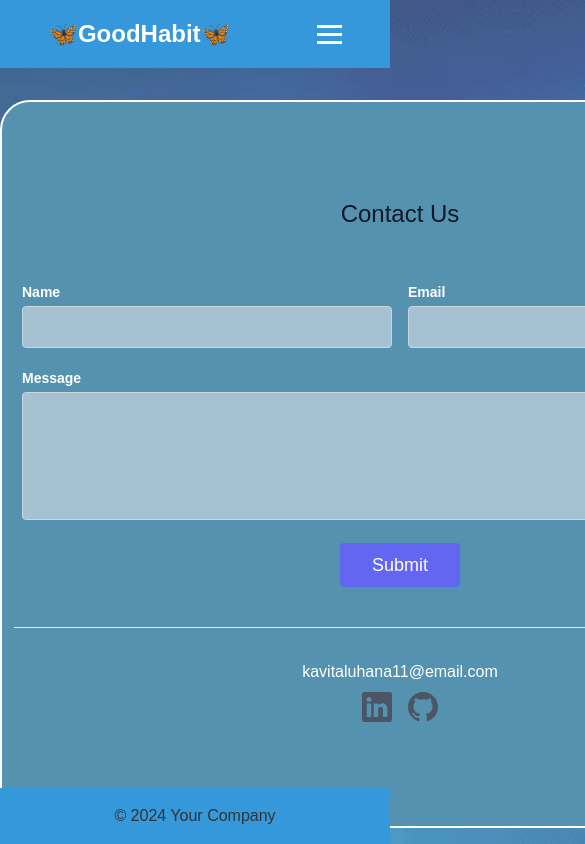
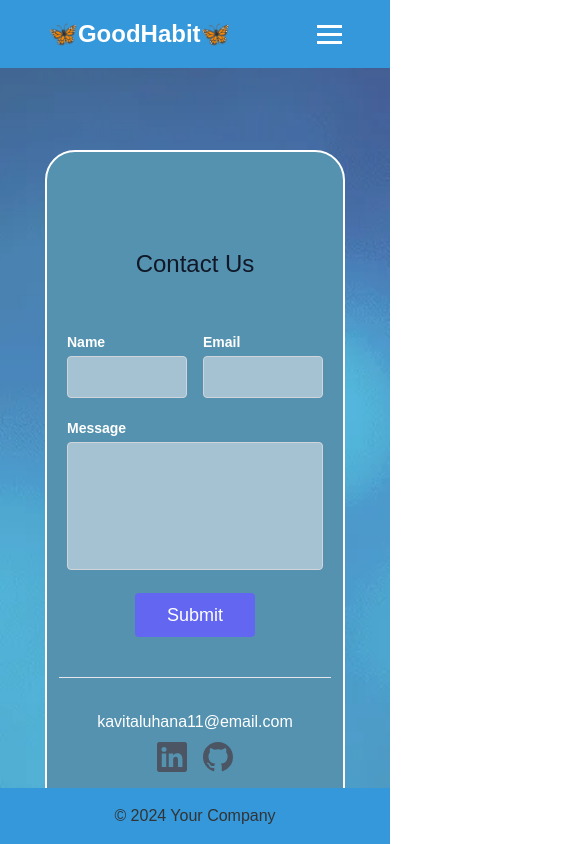
Before and after one commit to Kavita-LachmanDas/Cerum-Website, a Next.js app: page /routes/contact in a window 390 px wide. Shown: the top 844 px of the page, 585 px wide, since content can reach past the window. Built offline with nearby package versions, Linux system fonts and the light colour scheme.

Commit message:
cerum-website-using-Next.Js

```diff
--- a/src/app/globals.css
+++ b/src/app/globals.css
@@ -4,6 +4,7 @@
 
 /* General Styles */
 body, html {
+ overflow-x: hidden;
   margin: 0;
   padding: 0;
   font-family: Arial, sans-serif;
@@ -238,7 +239,34 @@ footer {
   margin: 10% auto;
   margin-top: 20%;
 }
+@media (max-width:1200px) {
+ #login-form{
+  position: relative;
+  top: 50px;
 
+ }
+}
+@media (max-width:833px) {
+  #login-form{
+   position: relative;
+   top: 100px;
+
+  }
+ }
+ @media (max-width:660px) {
+  #login-form{
+   position: relative;
+   top: 120px;
+
+  }
+ }
+ @media (max-width:520px) {
+  #login-form{
+   position: relative;
+   top: 160px;
+
+  }
+ }
 #login-form h2 {
   margin-bottom: 1rem;
 }
@@ -315,6 +343,14 @@ body {
   background-color: white;
   border-radius: 20px;
 }
+@media (max-width:450px) {
+  .card{
+   position: relative;
+right: 2px;
+width: 250px;
+
+  }
+ }
 .swiper {
   width: 100%;
 
@@ -330,7 +366,55 @@ body {
   justify-content: center;
   align-items: center;
 }
+@media (max-width:1200px) {
+  .mySwiper{
+   height: 600px;
 
+  }
+ }
+ @media (max-width:970px) {
+  .mySwiper{
+   height: 560px;
+
+  }
+ }
+ @media (max-width:900px) {
+  .mySwiper{
+   height: 500px;
+
+  }
+ }
+ @media (max-width:700px) {
+  .mySwiper{
+   height: 100px;
+
+  }
+ }
+ @media (max-width:660px) {
+  .mySwiper{
+   height: 120px;
+
+  }
+ }
+ @media (max-width:460px) {
+  .mySwiper{
+   height: 60px;
+
+  }
+ }
+
+ @media (max-width:800px) {
+  .mySwiper{
+   height: 400px;
+
+  }
+ }
+ @media (max-width:500px) {
+  .mySwiper{
+   height: 300px;
+
+  }
+ }
 .swiper-slide img {
   display: block;
   width: 100%;
@@ -382,3 +466,40 @@ p, h2 {
   margin-top: 100px;
   background-color: rgb(84, 146, 175);
 }
+@media (max-width:860px) {
+  .contain{
+  width: 700px;
+ position: relative;
+ top: 100px;
+  }
+ }
+ @media (max-width:764px) {
+  .contain{
+  width: 600px;
+ position: relative;
+ top: 90px;
+  }
+ }
+
+ @media (max-width:664px) {
+  .contain{
+  width: 500px;
+ position: relative;
+ top: 80px;
+  }
+ }
+ @media (max-width:526px) {
+  .contain{
+  width: 380px;
+ position: relative;
+ top: 50px;
+
+  }
+ }
+ @media (max-width:400px) {
+  .contain{
+  width: 300px;
+ position: relative;
+ top: 50px;
+  }
+ }
```
